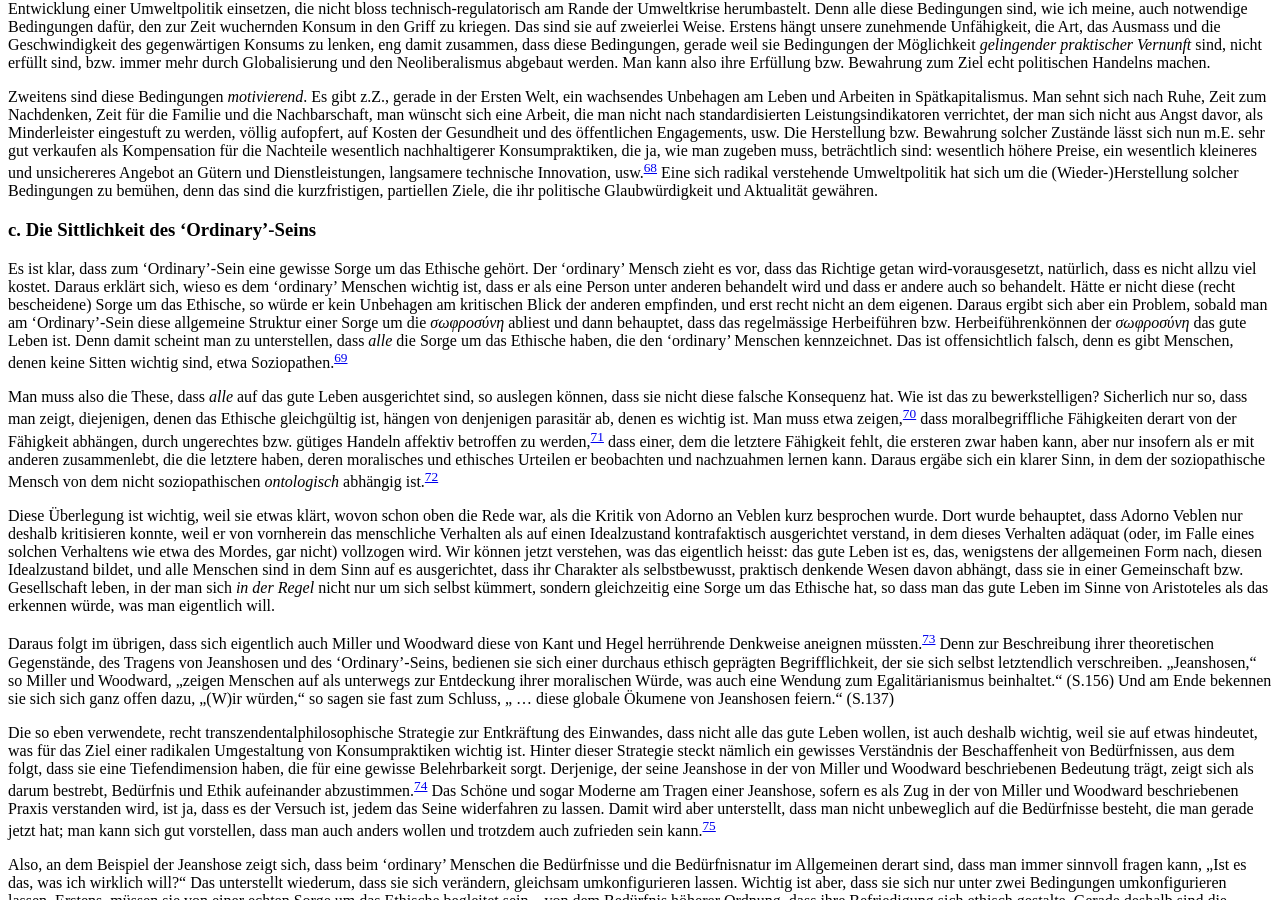
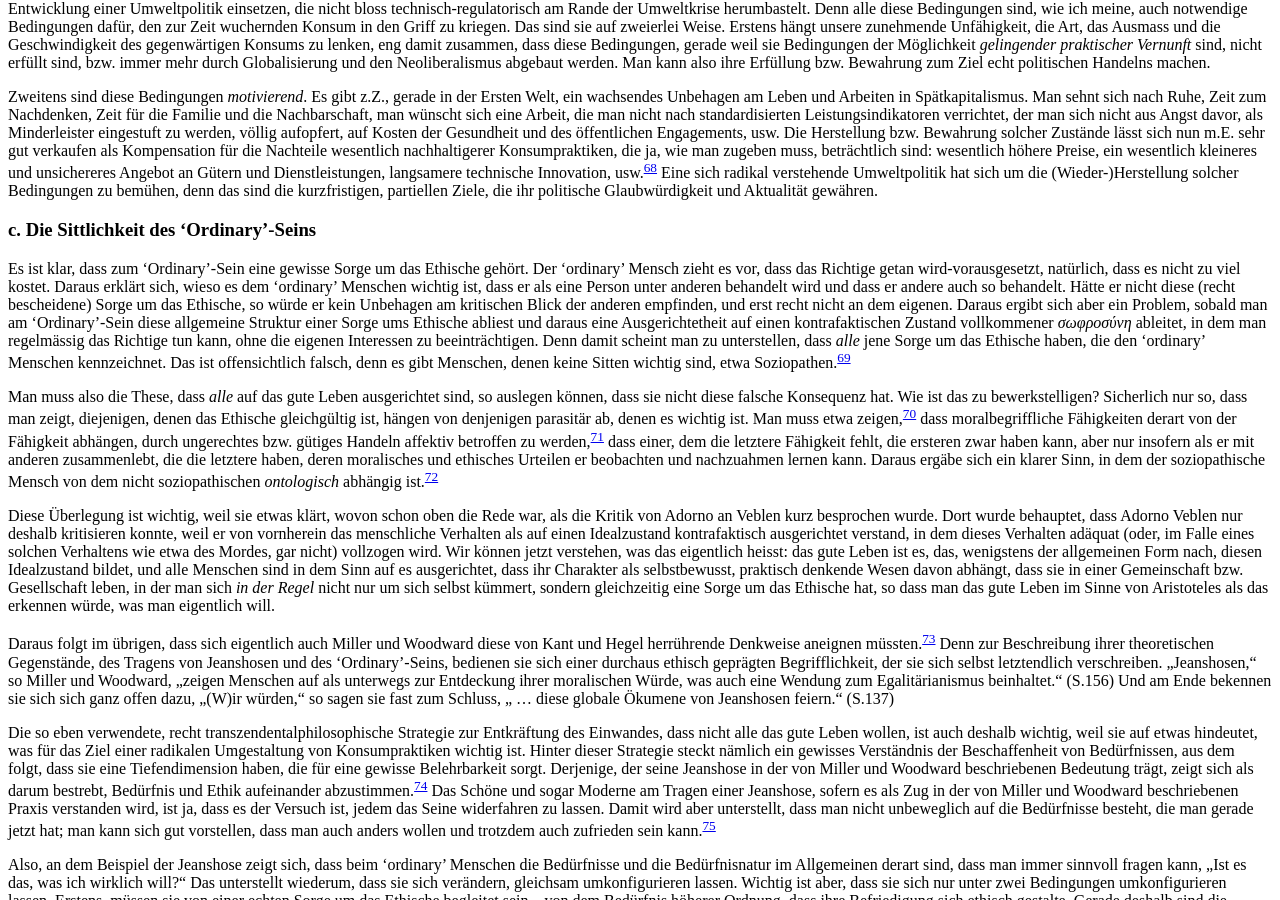
Before and after one commit to klepas/bruins-site, a Jekyll site: the page built from papers/_posts/2013-06-13-The-Struggle-for-the-Ordinary.md, in a window 1280 px wide and 900 px high, scrolled down 11664 px. Built offline with Jekyll 4.4.1, drawn with Linux system fonts in a browser that asks for light colours; nearby versions of some CDN libraries; some web fonts are replaced.

Commit message:
Updated 2013-06-13-The-Struggle-for-the-Ordinary.md

```diff
--- a/papers/_posts/2013-06-13-The-Struggle-for-the-Ordinary.md
+++ b/papers/_posts/2013-06-13-The-Struggle-for-the-Ordinary.md
@@ -224,7 +224,7 @@
 
 ### c. Die Sittlichkeit des ‘Ordinary’-Seins
 
-Es ist klar, dass zum ‘Ordinary’-Sein eine gewisse Sorge um das Ethische gehört. Der ‘ordinary’ Mensch zieht es vor, dass das Richtige getan wird-vorausgesetzt, natürlich, dass es nicht allzu viel kostet. Daraus erklärt sich, wieso es dem ‘ordinary’ Menschen wichtig ist, dass er als eine Person unter anderen behandelt wird und dass er andere auch so behandelt. Hätte er nicht diese (recht bescheidene) Sorge um das Ethische, so würde er kein Unbehagen am kritischen Blick der anderen empfinden, und erst recht nicht an dem eigenen. Daraus ergibt sich aber ein Problem, sobald man am ‘Ordinary’-Sein diese allgemeine Struktur einer Sorge um die _σωφροσύνη_ abliest und dann behauptet, dass das regelmässige Herbeiführen bzw. Herbeiführenkönnen der _σωφροσύνη_ das gute Leben ist. Denn damit scheint man zu unterstellen, dass _alle_ die Sorge um das Ethische haben, die den ‘ordinary’ Menschen kennzeichnet. Das ist offensichtlich falsch, denn es gibt Menschen, denen keine Sitten wichtig sind, etwa Soziopathen.[^69]
+Es ist klar, dass zum ‘Ordinary’-Sein eine gewisse Sorge um das Ethische gehört. Der ‘ordinary’ Mensch zieht es vor, dass das Richtige getan wird-vorausgesetzt, natürlich, dass es nicht zu viel kostet. Daraus erklärt sich, wieso es dem ‘ordinary’ Menschen wichtig ist, dass er als eine Person unter anderen behandelt wird und dass er andere auch so behandelt. Hätte er nicht diese (recht bescheidene) Sorge um das Ethische, so würde er kein Unbehagen am kritischen Blick der anderen empfinden, und erst recht nicht an dem eigenen. Daraus ergibt sich aber ein Problem, sobald man am ‘Ordinary’-Sein diese allgemeine Struktur einer Sorge ums Ethische abliest und daraus eine Ausgerichtetheit auf einen kontrafaktischen Zustand vollkommener _σωφροσύνη_ ableitet, in dem man regelmässig das Richtige tun kann, ohne die eigenen Interessen zu beeinträchtigen. Denn damit scheint man zu unterstellen, dass _alle_ jene Sorge um das Ethische haben, die den ‘ordinary’ Menschen kennzeichnet. Das ist offensichtlich falsch, denn es gibt Menschen, denen keine Sitten wichtig sind, etwa Soziopathen.[^69]
 
 Man muss also die These, dass _alle_ auf das gute Leben ausgerichtet sind, so auslegen können, dass sie nicht diese falsche Konsequenz hat. Wie ist das zu bewerkstelligen? Sicherlich nur so, dass man zeigt, diejenigen, denen das Ethische gleichgültig ist, hängen von denjenigen parasitär ab, denen es wichtig ist. Man muss etwa zeigen,[^70] dass moralbegriffliche Fähigkeiten derart von der Fähigkeit abhängen, durch ungerechtes bzw. gütiges Handeln affektiv betroffen zu werden,[^71] dass einer, dem die letztere Fähigkeit fehlt, die ersteren zwar haben kann, aber nur insofern als er mit anderen zusammenlebt, die die letztere haben, deren moralisches und ethisches Urteilen er beobachten und nachzuahmen lernen kann. Daraus ergäbe sich ein klarer Sinn, in dem der soziopathische Mensch von dem nicht soziopathischen _ontologisch_ abhängig ist.[^72]
 
```
